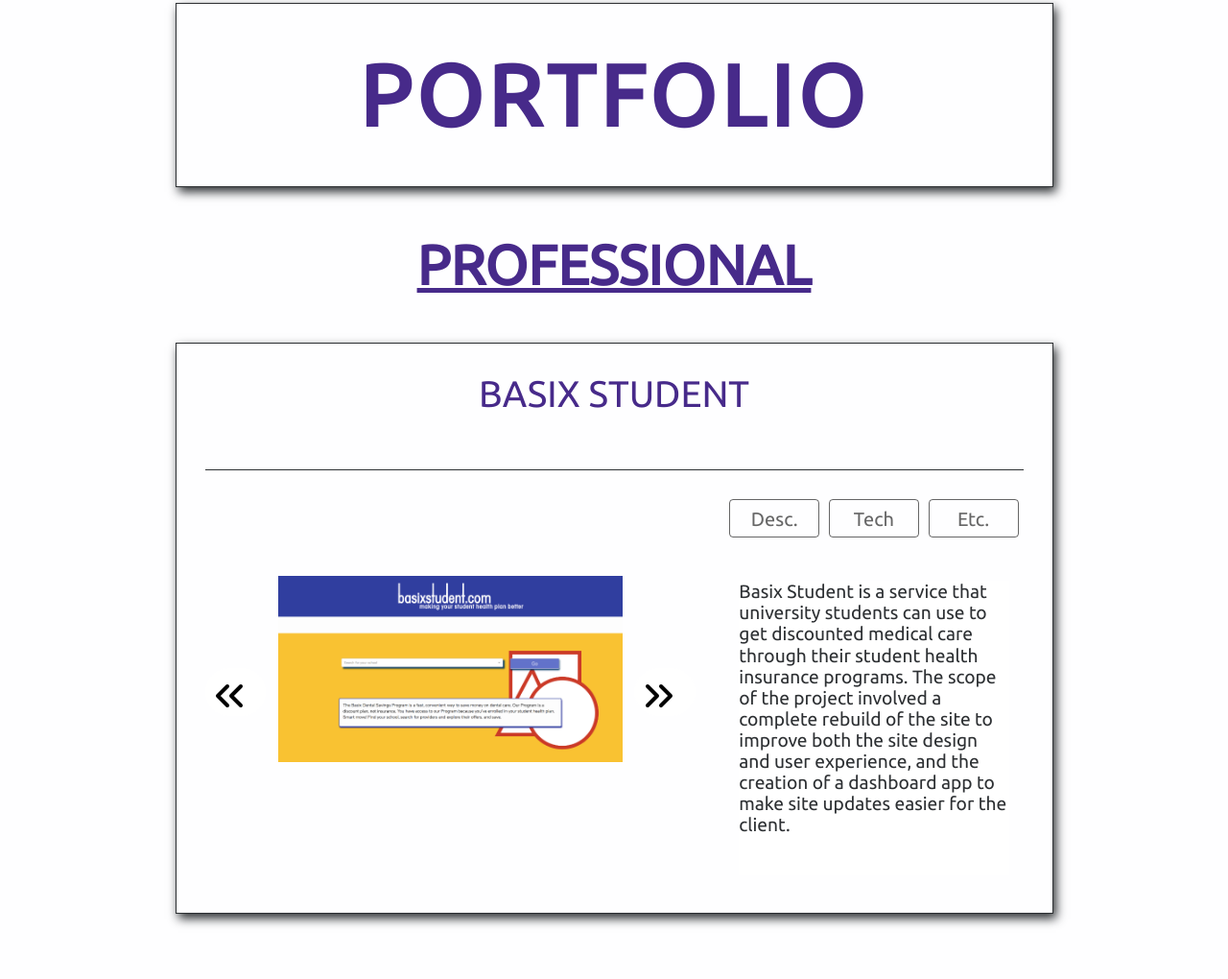
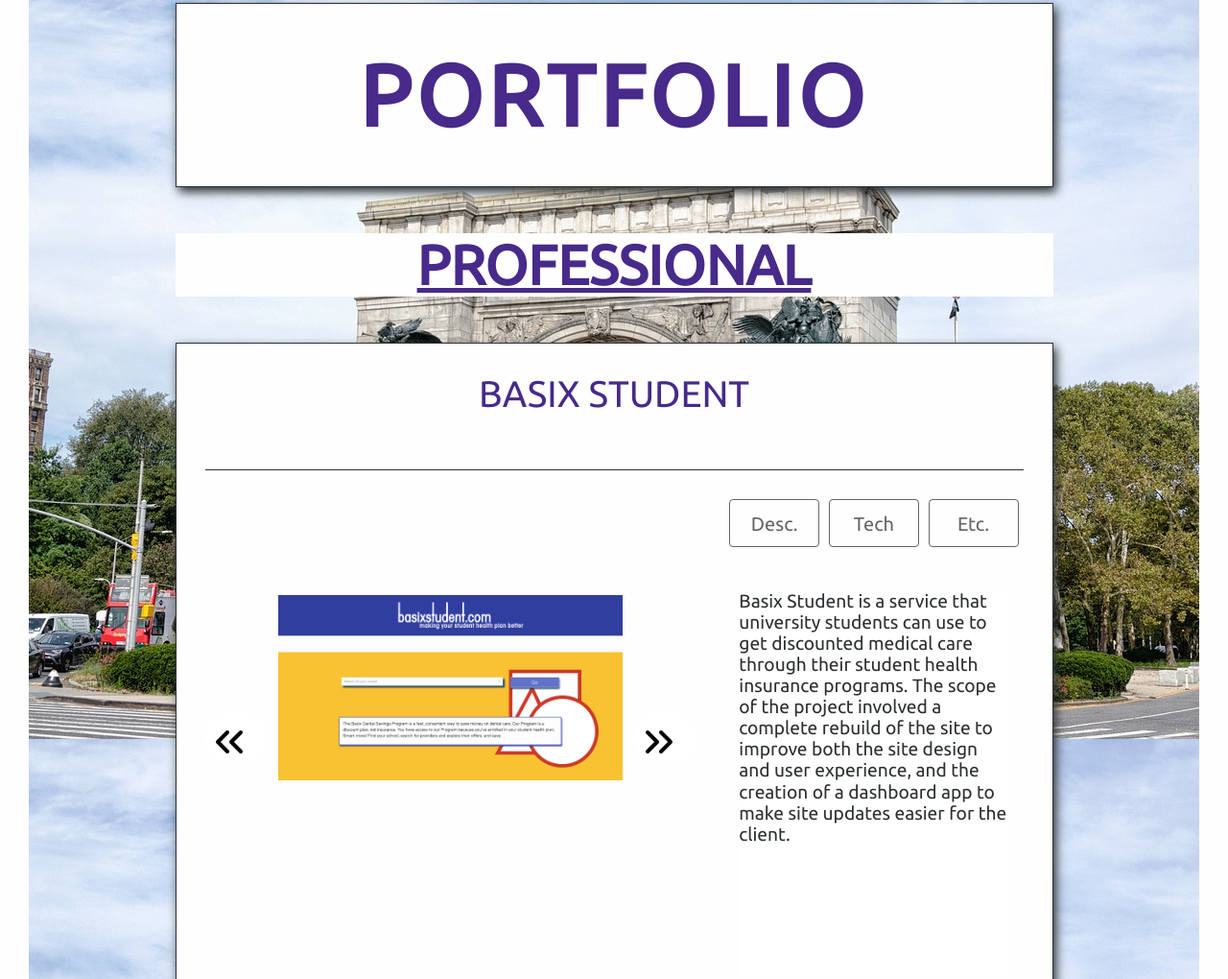
Before and after one commit to andyfry01/portfolio_v2, a website: page index.html in a window 1280 px wide. Shown: the part 1227-2247 px from the top of the page at 96% size. Drawn offline with nearby package versions, Linux system fonts and the light colour scheme; a web font is replaced by a local one.

Commit message:
refactor: added bg images
added bg images and set background image property on <main> tag in index.html

```diff
--- a/css/style.css
+++ b/css/style.css
@@ -119,6 +119,11 @@
 
     main {
       margin-top: 20rem;
+      background: url('../img/bg/bike-3.jpeg');
+      background-attachment: fixed;
+      background-size: cover;
+      background-position: center;
+      background-repeat: no-repeat;
     }
 
     section.portfolio, section.about {
@@ -410,11 +415,21 @@
     .name__letter--subTitle > p {
       font-size: 6vw;
     }
+    main {
+      background: url('../img/bg/mountain-2.jpeg');
+      background-attachment: fixed;
+      background-size: cover;
+      background-position: center;
+      background-repeat: no-repeat;
+    }
+
     .portfolio__header, .about__header   {
       width: 75%;
       font-size: 3.5vw;
     }
     .portfolio__sectionHeader {
+      width: 75%;
+      margin: 0 auto;
       font-size: 3vw;
     }
     .projectArea__projectName {
@@ -481,13 +496,21 @@
     .about__content h3 {
       font-size: 3.5vw;
     }
-    .about__content p {
-      font-size: 2.5vw;
+    .about__content p, li {
+      font-size: 2vw;
     }
 
   }
 
   @media (min-width: 1200px) {
+    main {
+      background: url('../img/bg/ny-2.jpg');
+      background-attachment: fixed;
+      background-size: cover;
+      background-position: center;
+      background-repeat: no-repeat;
+    }
+
     .projectArea {
       width: 75%;
       margin: 0 auto;
```
Also changed, not shown: img/bg/bike-1.jpeg (added), img/bg/bike-2.jpeg (added), img/bg/bike-3.jpeg (added), img/bg/mountain-1.jpeg (added), img/bg/mountain-2.jpeg (added), img/bg/mountain-3.jpeg (added), img/bg/ny-1.jpg (added), img/bg/ny-2.jpg (added).
